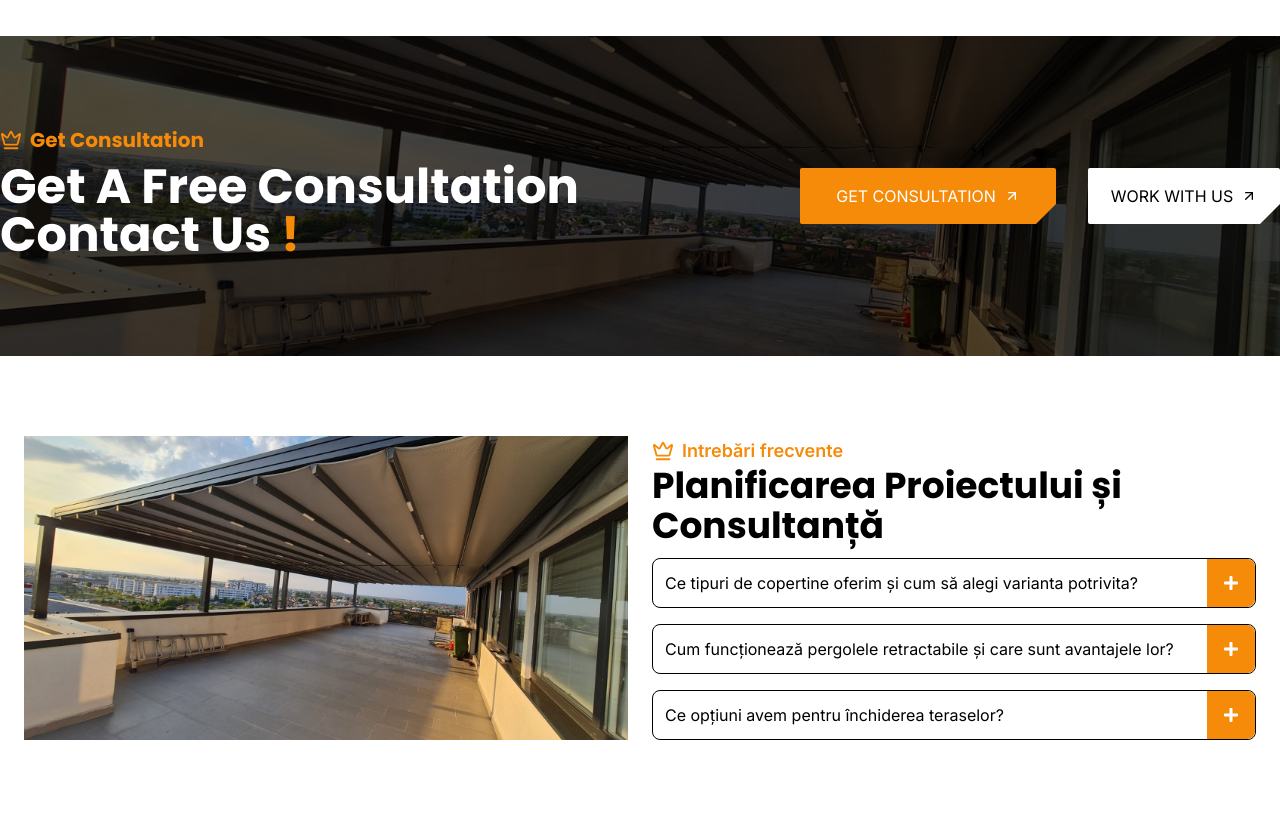
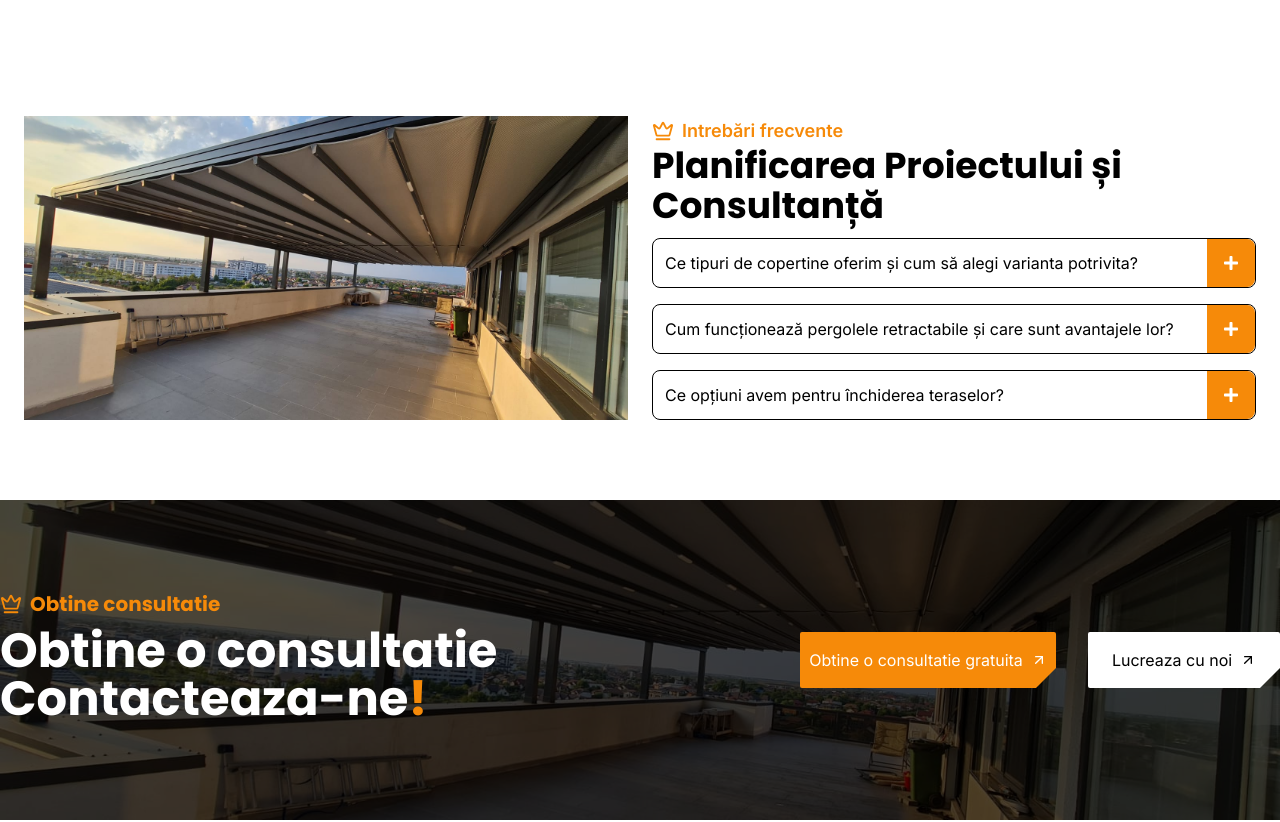
Before and after one commit to mocanuandrei1/sun-pro-2, a Next.js app: page / in a window 1280 px wide. Shown: the part 3220-4042 px from the top of the page. Built offline with nearby package versions, Linux system fonts and the light colour scheme.

Commit message:
Refactor CTA component for improved localization

```diff
--- a/src/app/page.js
+++ b/src/app/page.js
@@ -12,8 +12,8 @@ export default function Home() {
       <About />
       <Services />
       <WhyUs />
+      <FAQ />
       <CTA />
-      <FAQ />
     </main>
   );
 }
--- a/src/components/CTA.js
+++ b/src/components/CTA.js
@@ -18,11 +18,12 @@ export default function CTA() {
         <div className="z-10 flex flex-col justify-end pb-2 lg:block">
           <h2 className="flex justify-center lg:justify-start lg:text-xl text-lg items-center text-[#f68a09] pb-2 font-semibold">
             <LuCrown className="pr-2 text-3xl" />
-            <span>Get Consultation</span>
+            <span>Obtine consultatie</span>
           </h2>
           <h1 className="lg:text-5xl text-2xl font-bold lg:text-start text-center">
-            <span>Get A Free Consultation</span> <br />
-            <span>Contact Us</span> <span className="text-[#f68a09]">!</span>
+            <span>Obtine o consultatie </span> <br />
+            <span>Contacteaza-ne</span>
+            <span className="text-[#f68a09]">!</span>
           </h1>
         </div>
         <div className="flex lg:flex-row flex-col lg:space-x-8 space-y-2 lg:space-y-0 items-center lg:justify-end">
@@ -32,7 +33,7 @@ export default function CTA() {
               <div className="bg-white w-full h-1/2 transform translate-x-full group-hover:translate-x-0 transition-transform duration-500"></div>
             </div>
             <div className="flex items-center relative z-10 justify-center">
-              <span className="">GET CONSULTATION</span>
+              <span className="">Obtine o consultatie gratuita</span>
               <FiArrowUpRight className="pl-2 text-2xl transition-transform duration-500 group-hover:rotate-45" />
             </div>
           </button>
@@ -42,7 +43,7 @@ export default function CTA() {
               <div className="bg-[#f68a09] w-full h-1/2 transform translate-x-full group-hover:translate-x-0 transition-transform duration-500"></div>
             </div>
             <div className="flex items-center relative z-10 justify-center">
-              <span className="">WORK WITH US</span>
+              <span className="">Lucreaza cu noi</span>
               <FiArrowUpRight className="pl-2 text-2xl transition-transform duration-500 group-hover:rotate-45" />
             </div>
           </button>
```
